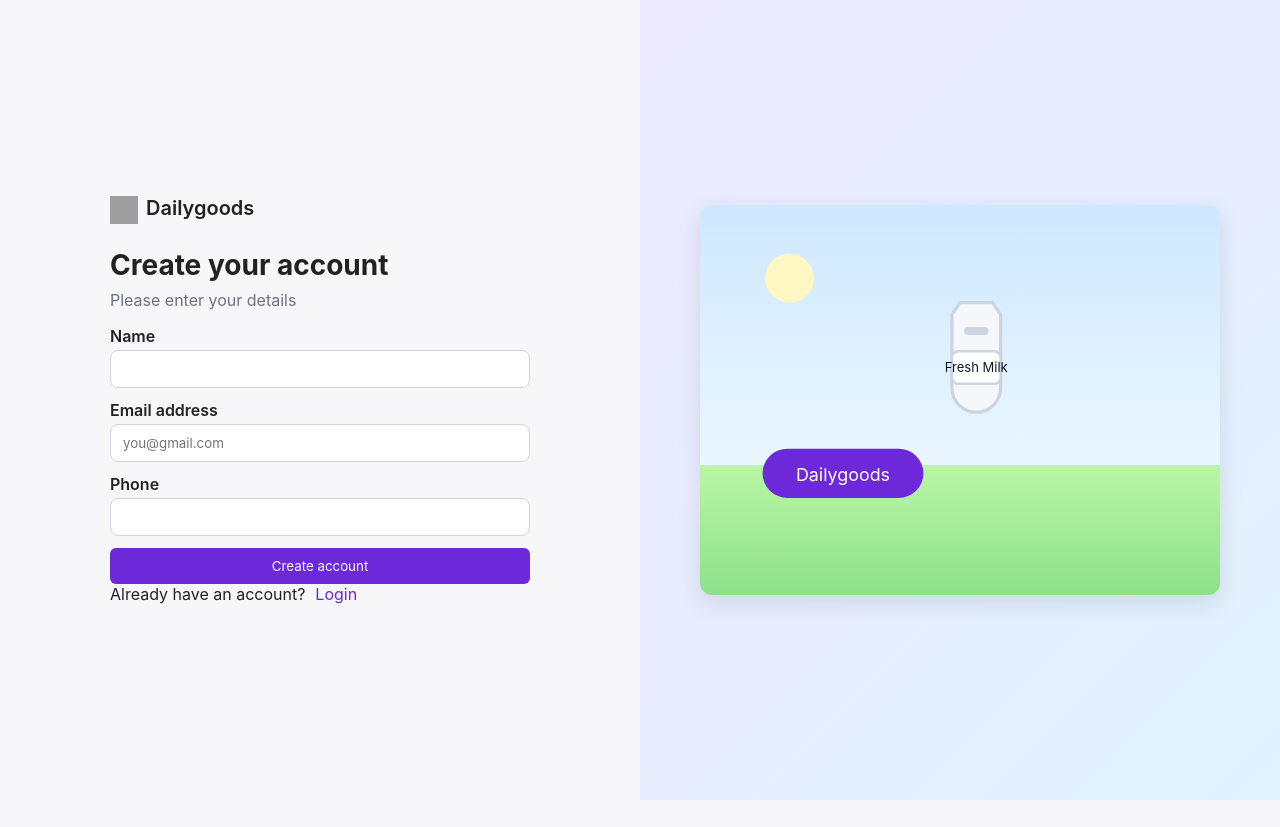
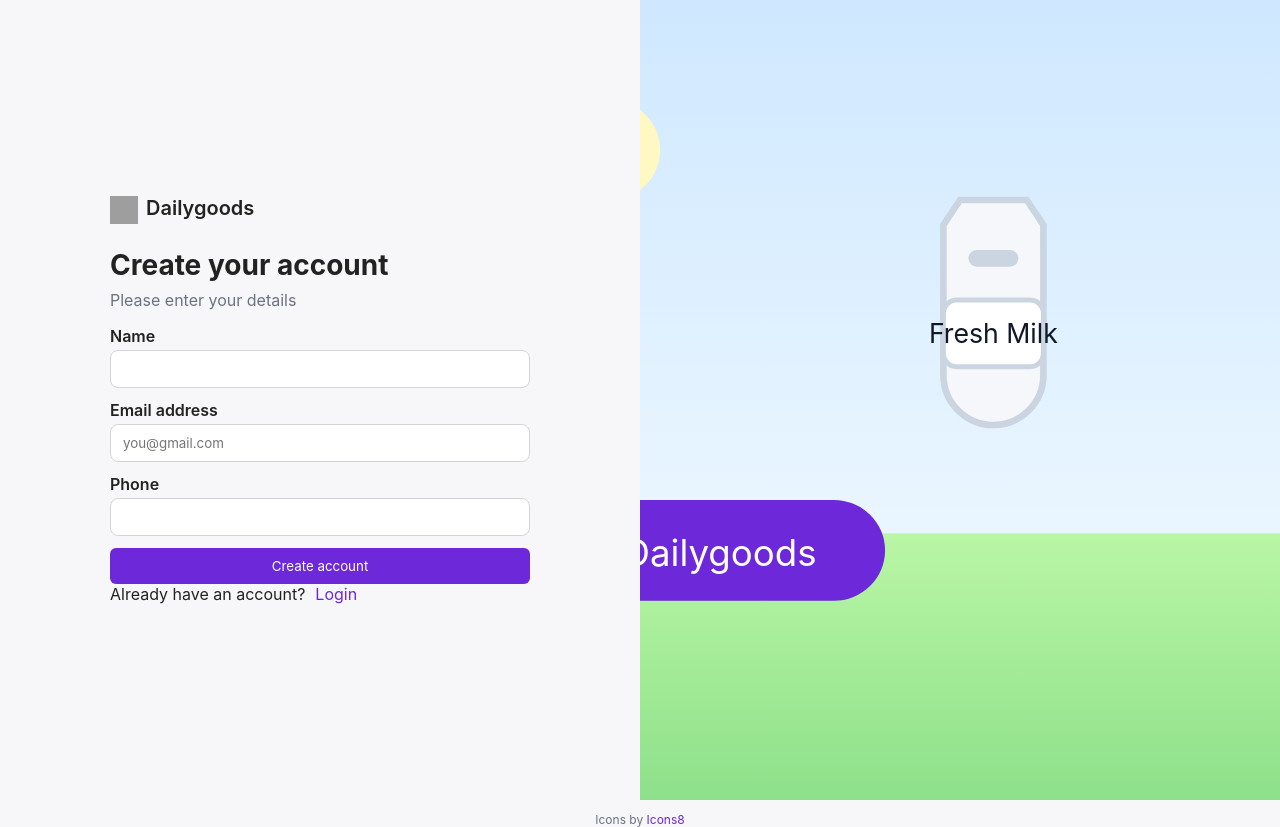
Before and after one commit to aniketnalli20/Dailygoods, a PHP site: page /index.php?page=register in a window 1280 px wide. Before the commit the page ends 800 px from the top, so only its background shows below. Run offline with PHP 8.4, Linux system fonts and the light colour scheme; some web fonts are replaced; grey boxes are pictures that could not be loaded.

Commit message:
refactor(auth): improve image handling in registration page
- Add fallback logic for local image assets when CDN is not available
- Change from img tag to background-image style for better responsiveness
- Update README to reflect database and branding changes

```diff
--- a/index.php
+++ b/index.php
@@ -19,6 +19,7 @@ if ($page === 'home') {
         echo '<a class="btn" href="?page=register">Register</a>';
         echo '</div>';
     }
+    echo '<div class="footer">Icons by <a href="https://icons8.com" target="_blank" rel="noopener">Icons8</a></div>';
     echo '</div>';
     echo '</body></html>';
     exit;
--- a/pages/login.php
+++ b/pages/login.php
@@ -34,5 +34,6 @@ if (defined('CDN_BASE_URL') && CDN_BASE_URL) {
 }
 echo ' style="background-image:url(' . htmlspecialchars($img) . ');background-size:cover;background-position:center"></div>';
 echo '</div>';
+echo '<div class="footer">Icons by <a href="https://icons8.com" target="_blank" rel="noopener">Icons8</a></div>';
 echo '</body></html>';
 ?>
--- a/pages/register.php
+++ b/pages/register.php
@@ -17,11 +17,18 @@ echo '</form>';
 echo '<div class="actions"><span>Already have an account?</span> <a class="link" href="index.php?page=login">Login</a></div>';
 echo '</div>';
 echo '</div>';
-echo '<div class="auth-right">';
+echo '<div class="auth-right"';
 $img = null;
-if (defined('CDN_BASE_URL') && CDN_BASE_URL) { $img = rtrim(CDN_BASE_URL,'/') . '/login-hero.jpg'; } else { $img = 'assets/images/login-hero.svg'; }
-echo '<img class="auth-illustration" src="' . $img . '" alt="Dailygoods - Fresh Milk" />';
+if (defined('CDN_BASE_URL') && CDN_BASE_URL) { $img = rtrim(CDN_BASE_URL,'/') . '/login-hero.jpg'; }
+else {
+    $localJpg = __DIR__ . '/../assets/images/login-hero.jpg';
+    $localSvg = __DIR__ . '/../assets/images/login-hero.svg';
+    if (file_exists($localJpg)) { $img = 'assets/images/login-hero.jpg'; }
+    else if (file_exists($localSvg)) { $img = 'assets/images/login-hero.svg'; }
+    else { $img = 'assets/images/login-hero.svg'; }
+}
+echo ' style="background-image:url(' . htmlspecialchars($img) . ');background-size:cover;background-position:center"></div>';
 echo '</div>';
-echo '</div>';
+echo '<div class="footer">Icons by <a href="https://icons8.com" target="_blank" rel="noopener">Icons8</a></div>';
 echo '</body></html>';
 ?>
--- a/styles.css
+++ b/styles.css
@@ -47,3 +47,6 @@ fieldset { border: 1px solid #eee; border-radius: 8px; padding: 12px; margin: 12
 .checkbox { display: flex; align-items: center; gap: 8px; }
 input[type=checkbox] { width: 16px; height: 16px; accent-color: #6d28d9; }
 .muted-sm { color: #6b7280; font-size: 13px; }
+/* Footer attribution */
+.footer { text-align: center; font-size: 12px; color: #6b7280; margin-top: 12px; }
+.footer a { color: #6d28d9; text-decoration: none; }
```
Also changed, not shown: README.md.
